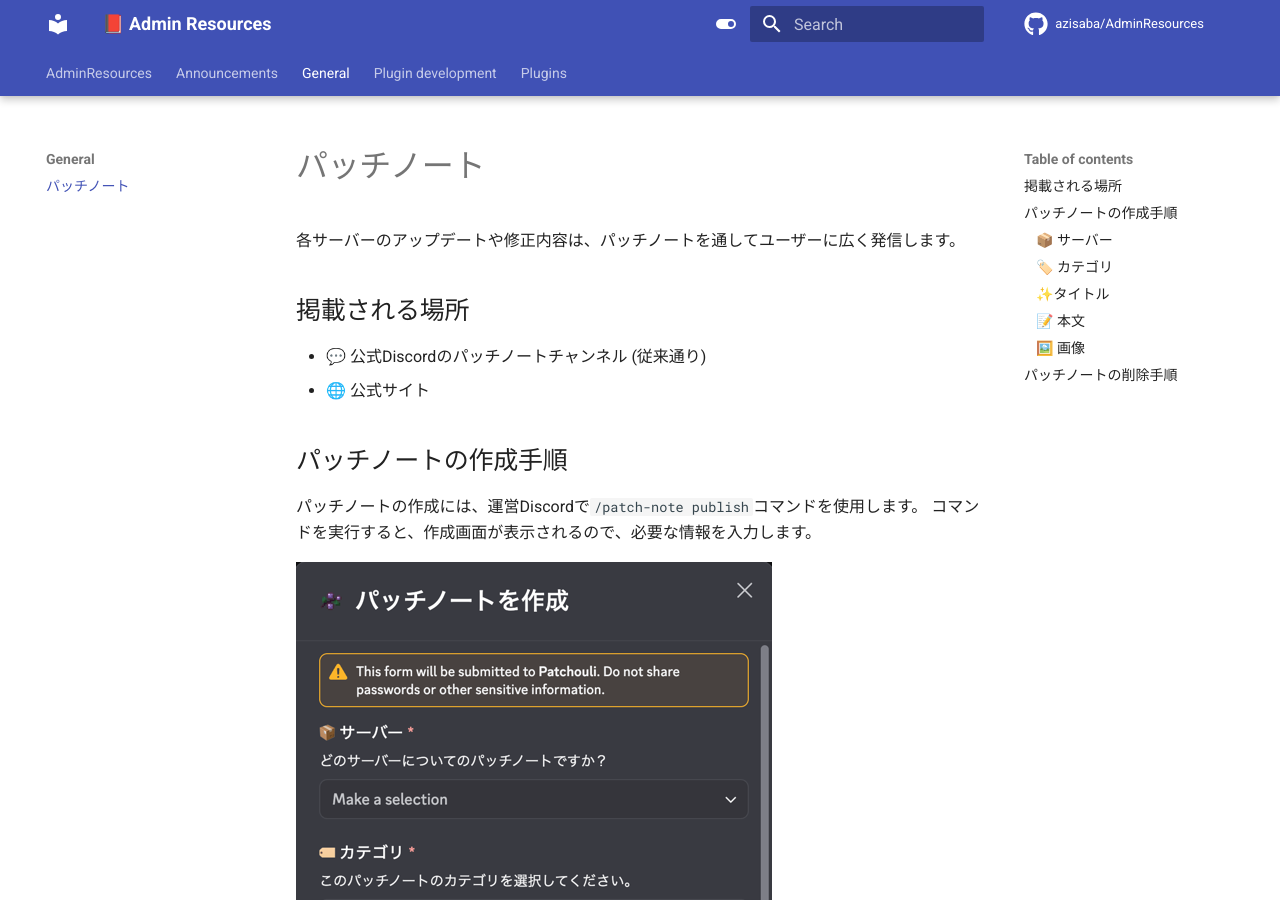
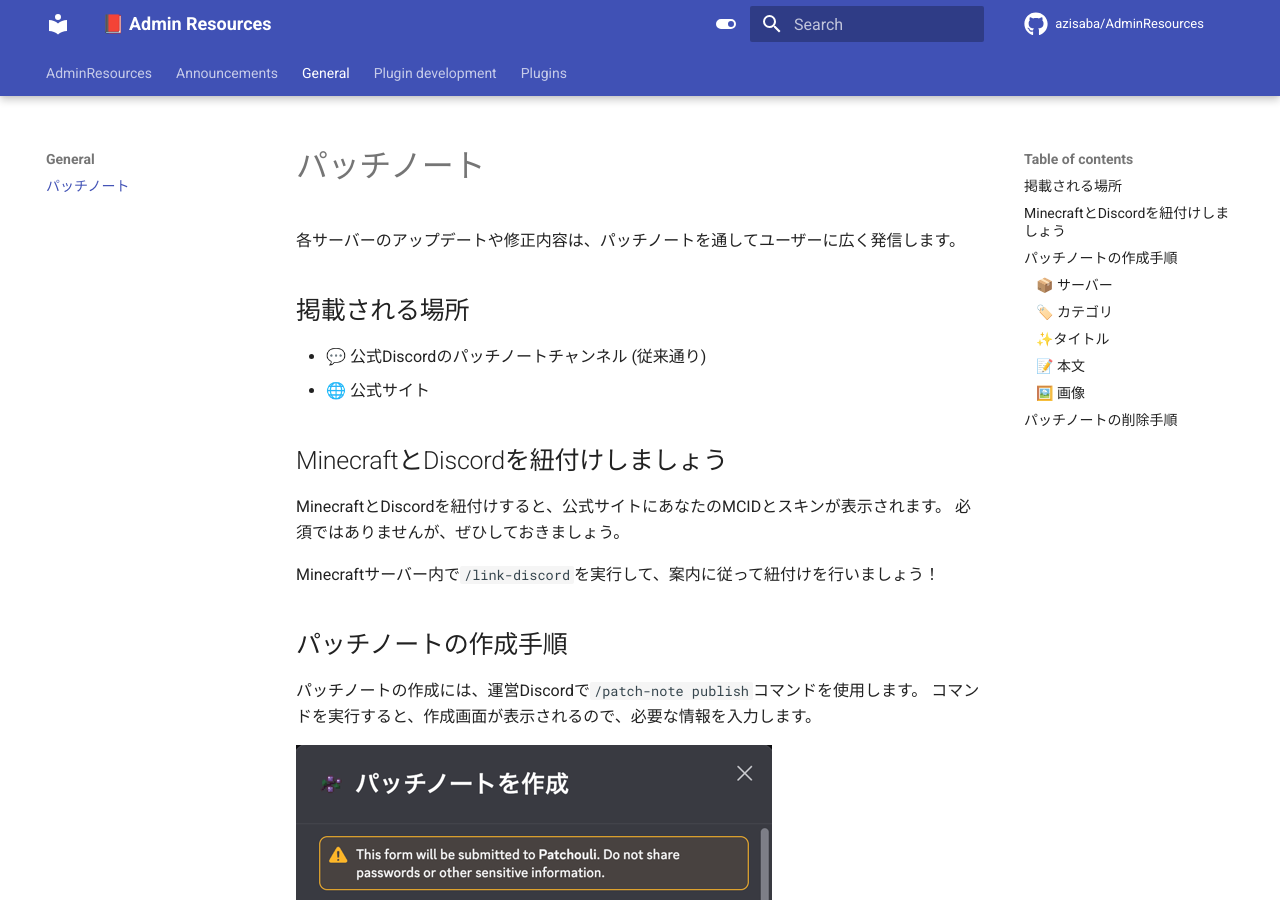
Before and after one commit to azisaba/AdminResources, an MkDocs documentation site: the page built from docs/general/patch-notes.md, in a window 1280 px wide and 900 px high. Built offline with MkDocs 1.6.1 and Material for MkDocs 9.7.7, drawn with Linux system fonts in a browser that asks for light colours; comment, search, counter and statistics services are not loaded.

Commit message:
docs: add instructions for linking Minecraft and Discord accounts

```diff
--- a/docs/general/patch-notes.md
+++ b/docs/general/patch-notes.md
@@ -6,6 +6,13 @@
 
 - 💬 公式Discordのパッチノートチャンネル (従来通り)
 - 🌐 公式サイト
+
+## MinecraftとDiscordを紐付けしましょう
+
+MinecraftとDiscordを紐付けすると、公式サイトにあなたのMCIDとスキンが表示されます。
+必須ではありませんが、ぜひしておきましょう。
+
+Minecraftサーバー内で`/link-discord`を実行して、案内に従って紐付けを行いましょう！
 
 ## パッチノートの作成手順
 
```
